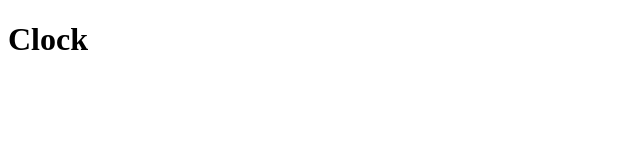
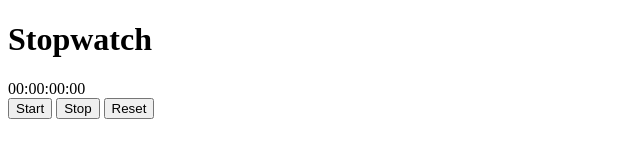
Before and after one commit to marrieetaa/MyPortfolio, a plain HTML site: page projects/clock/index.html in a window 1280 px wide. Shown: the whole page, without its empty margins (0-640 px from the left). Drawn offline with Linux system fonts and the light colour scheme.

Commit message:
Add stopwatch container with classes and IDs in HTML

```diff
--- a/projects/clock/index.html
+++ b/projects/clock/index.html
@@ -7,7 +7,21 @@
     <link rel="stylesheet" href="style.css">
 </head>
 <body>
-    <h1>Clock</h1>
+    <div class="main-container">
+
+      <div class="stopwatch-container">
+        <h1>Stopwatch</h1>
+        <div class="stopwatch-display">
+          <span>00</span>:<span>00</span>:<span>00</span>:<span>00</span>
+        </div>
+        <div class="stopwatch-controls">
+           <button id="start-btn">Start</button>
+           <button id="stop-btn">Stop</button>
+           <button id="reset-btn">Reset</button>
+        </div>
+      </div>
+
+    </div>
     <script src="script.js"></script>
 </body>
 </html>
```
